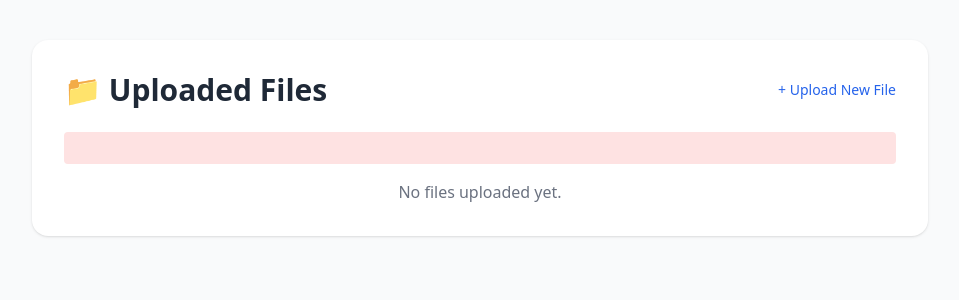
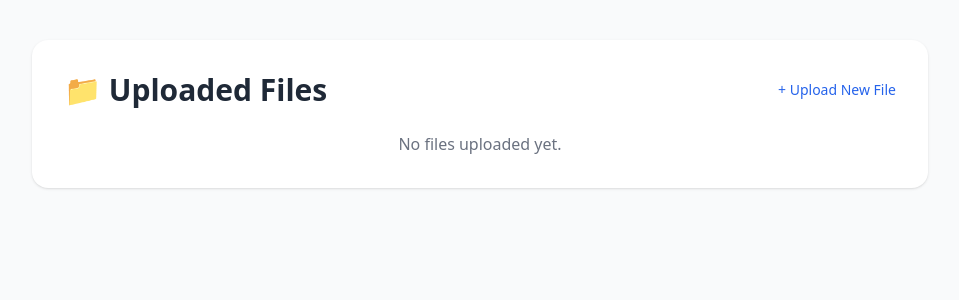
Before and after one commit to MeetMalvaniya/Uploader, a Django app: page /files/ in a window 1280 px wide. Shown: the top 300 px of the page, without its empty margins (160-1119 px from the left). Run offline with Django 5.2, Linux system fonts and the light colour scheme; data that the repository does not hold is empty; some libraries are stand-ins or nearby versions.

Commit message:
change files.html

```diff
--- a/uploader/templates/files.html
+++ b/uploader/templates/files.html
@@ -14,9 +14,6 @@
         <h1 class="text-3xl font-bold">📁 Uploaded Files</h1>
         <a href="{% url 'upload_file' %}" class="text-blue-600 hover:underline text-sm">+ Upload New File</a>
       </div>
-      <div class="bg-red-100 text-red-800 p-4 rounded mb-4">
-
-</div>
       {% if files %}
       <ul class="space-y-4">
         {% for file in files %}
```
